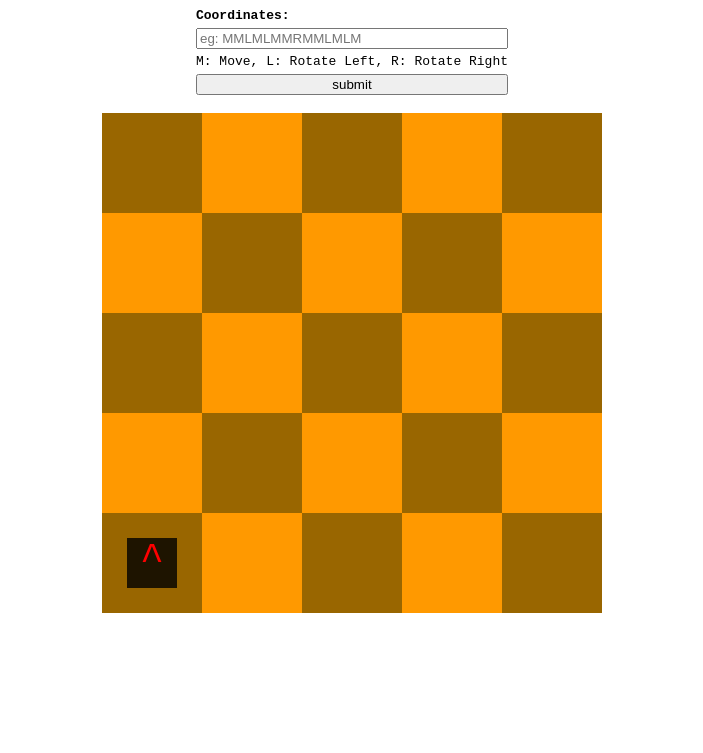
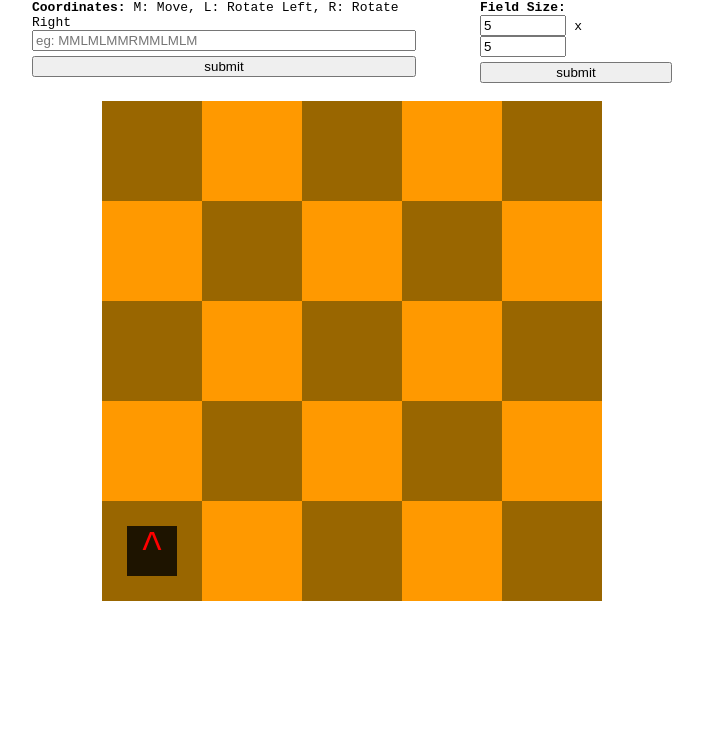
Before and after one commit to cristurm/mars-rover, a plain HTML site: page index.html in a window 1280 px wide. Shown: the part 47-800 px from the top of the page, without its empty margins (288-991 px from the left). Drawn offline with Linux system fonts and the light colour scheme.

Commit message:
Disabling the coordinates form when the rover is performing it's tasks, bugfix when the rover tries to go outside of the fields boundaries, adding the fields size form (todo: add functionality to this damn form)

```diff
--- a/css/mars-rover.css
+++ b/css/mars-rover.css
@@ -1,28 +1,53 @@
 body {
+	font-family: monospace;
+	width: 50%;
+	margin: 0 auto;
 	text-align: center;
-	font-family: monospace;
 }
 
 form {
-	display: inline-block;
 	text-align: left;
 }
 
-form label, form span {
+form label {
 	display: block;
+}
+
+form span {
+	font-weight: normal;
 }
 
 form label {
 	font-weight: bold;
 }
 
-#coordinates, #submit {
+input[type=submit] {
 	width: 100%;
 	margin: 5px 0;
 }
 
+#rover-coordinates {
+	float: left;
+	width: 60%;
+}
+
+#rover-coordinates input {
+	width: 100%;
+}
+
+#field-size {
+	float: right;
+	width: 30%;
+}
+
+#field-size input[type=number] {
+	width: 45%;
+}
+
+/* mars plain */
 #mars-plain {
-	text-align: center;
+	display: inline-block;
+	clear: both;
 }
 
 ol {
@@ -30,6 +55,7 @@ ol {
 	padding: 0;
 	list-style: none;
 	display: inline-block;
+	white-space: nowrap;
 }
 
 li li {
@@ -48,7 +74,9 @@ li:nth-child(even) li:nth-child(odd) {
 	height: 100px;
 }
 
+/* the rover */
 #mars-rover {
+	cursor: pointer;
 	width: 50px;
 	height: 50px;
 	margin: 25px;
--- a/index.html
+++ b/index.html
@@ -8,21 +8,26 @@
 
 	<h1>Mars Rover</h1>
 
-	<form id="rover-coordinates">
-		<label for="coordinates">Coordinates:</label>
+	<form id="rover-coordinates" data-state="active">
+		<label for="coordinates">Coordinates: <span>M: Move, L: Rotate Left, R: Rotate Right</span></label>
 		<input type="text" name="coordinates" id="coordinates" placeholder="eg: MMLMLMMRMMLMLM" />
-		<span>M: Move, L: Rotate Left, R: Rotate Right</span>
-		<input type="submit" name="submit" id="submit" value="submit" />
+		<input type="submit" name="coordinates-submit" id="coordinates-submit" value="submit" />
 	</form>
 
-	<div id="mars-plain">
+	<form id="field-size">
+		<label>Field Size:</label>
+		<input type="number" min="0" name="width" id="width" value="5" />
+		x
+		<input type="number" min="0" name="height" id="height" value="5" />
+		<input type="submit" name="size-submit" id="size-submit" value="submit" />
+	</form>
 
+	<div id="mars-rover">
+		<div id="rover-feedback"></div>
 	</div>
 
-	<div id="mars-rover">
-		<div id="tooltip"></div>
+	<div id="mars-plain">
 	</div>
-
 
 	<script type="text/javascript" src="js/Direction.js"></script>
 	<script type="text/javascript" src="js/MarsPlain.js"></script>
--- a/js/App.js
+++ b/js/App.js
@@ -25,18 +25,43 @@ var App = function () {
 		bindEvents : function () {
 			var that = this,
 				coordinatesForm = document.getElementById("rover-coordinates"),
+				sizeForm = document.getElementById("field-size"),
 				coordinatesInput = document.getElementById("coordinates"),
-				coordinatesArray = [];
+				sizeInputWidth = document.getElementById("width"),
+				sizeInputHeight = document.getElementById("height"),
+				coordinatesSubmit = document.getElementById("coordinates-submit"),
+				sizeSubmit = document.getElementById("size-submit"),
+				coordinatesArray = [],
+				coordinatesCallback = function () {
+					coordinatesForm.setAttribute("data-state", "active");
+					coordinatesSubmit.disabled = false;
+				};
 
 			coordinatesForm.addEventListener("submit", function (_event) {
 				_event.preventDefault();
 
-				coordinatesArray = coordinatesInput.value.trim().replace(/\s/g, "");
-				coordinatesInput.value = coordinatesArray;
-				coordinatesArray = coordinatesArray.split("");
+				if (this.getAttribute("data-state") === "active") {
+					coordinatesForm.setAttribute("data-state", "disabled");
+					coordinatesSubmit.disabled = true;
 
-				if (coordinatesArray.length > 0) {
-					that.rover.receiveInstructions(coordinatesArray);
+					coordinatesArray = coordinatesInput.value.trim().replace(/\s/g, "");
+					coordinatesInput.value = coordinatesArray;
+					coordinatesArray = coordinatesArray.split("");
+
+					if (coordinatesArray.length > 0) {
+						that.rover.receiveInstructions(coordinatesArray, coordinatesCallback);
+					} else {
+						coordinatesCallback();
+					}
+				}
+			});
+
+			sizeForm.addEventListener("submit", function (_event) {
+				_event.preventDefault();
+
+				if ((sizeInputWidth.value  !== that.plain.width  && sizeInputWidth.value  > 0) ||
+					(sizeInputHeight.value !== that.plain.height && sizeInputHeight.value > 0)) {
+					console.log("heya")
 				}
 			});
 		}
--- a/js/MarsPlain.js
+++ b/js/MarsPlain.js
@@ -22,7 +22,6 @@ var MarsPlain = function () {
 				var liLine = document.createElement("li"),
 					columns = document.createElement("ol");
 
-
 				columns.className = "columns";
 				liLine.id = "line-" + lineCounter;
 				liLine.className = "line";
--- a/js/Rover.js
+++ b/js/Rover.js
@@ -15,13 +15,15 @@ var Rover = function () {
 		move : function () {
 			var newPosition = this.direction.moveForwards(this.posLine, this.posCell);
 
-			if (newPosition[0] < APP.plain.height && newPosition[1] < APP.plain.width) {
+			if (newPosition[0] >= 0 && newPosition[0] < APP.plain.height &&
+				newPosition[1] >= 0 && newPosition[1] < APP.plain.width) {
+
 				this.posLine = newPosition[0];
 				this.posCell = newPosition[1];
 
 				this.setTopAndLeft();
 			} else {
-				console.log("Sir, I can't go there.");
+				console.log("Sir, I can't go " + this.direction.name + " any further.");
 			}
 		},
 
@@ -38,15 +40,19 @@ var Rover = function () {
 		},
 
 		setTopAndLeft : function () {
+			console.log("line: ", this.posLine, "Cell: ", this.posCell);
+
 			this.roverElement.style.top = APP.plain.marsPlainMatrix[this.posLine][this.posCell].offsetTop;
 			this.roverElement.style.left = APP.plain.marsPlainMatrix[this.posLine][this.posCell].offsetLeft;
 		},
 
 		setRotation : function () {
+			console.log("Direction: ", this.direction.name);
+
 			this.roverElement.style.transform = "rotate(" + this.angle + "deg)";
 		},
 
-		receiveInstructions : function (_coordinates) {
+		receiveInstructions : function (_coordinates, _callback) {
 			var that = this,
 				index = 0,
 				interval, mapPosition;
@@ -64,6 +70,7 @@ var Rover = function () {
 
 				if (index >= _coordinates.length) {
 					clearInterval(interval);
+					_callback();
 				}
 			}, 1000);
 		}
```
